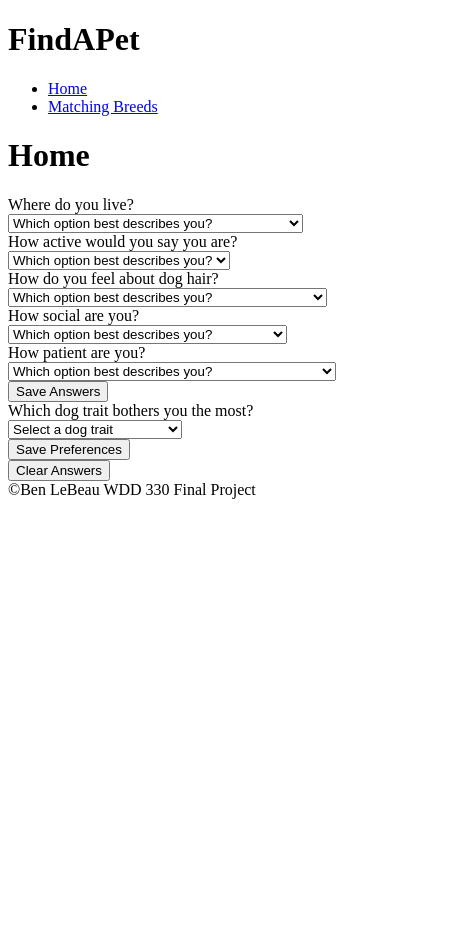
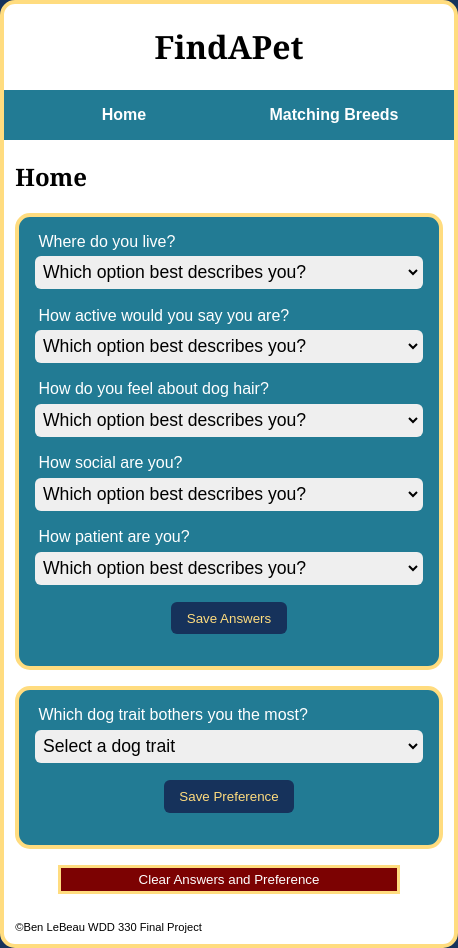
Before and after one commit to benjaminjalebeau/FindAPet, a website built with Vite: page src/index.html in a window 390 px wide. Shown: the whole page, 458 px wide, since content can reach past the window. Before the commit the page ends 844 px from the top, so only its background shows below. Built offline with nearby package versions, Linux system fonts and the light colour scheme.

Commit message:
Mobile simple css

```diff
--- /dev/null
+++ b/src/css/style.css
@@ -0,0 +1,194 @@
+/*
+*****Colors*****
+Main{color: #16325B;}
+Sec {color: #227B94;}
+Ter {color: #78B7D0;}
+Acc {color: #FFDC7F;}
+
+*****Fonts*****
+Headers{font-family: Georgia, serif;}
+Content{font-family: Arial, sans-serif;}
+*/
+body{
+    background-color: #16325B;
+    margin: 0;
+    font-family: Arial, sans-serif;
+}
+
+h1,h2,h3 {
+    font-family: Georgia, serif;
+}
+
+#contentWrapper{
+    margin: auto;
+    width: 450px;
+    border-style: solid;
+    border-width: 4px;
+    border-color: #FFDC7F;
+    border-radius: 15px;
+    background-color: white;
+}
+
+
+/*****Header/Nav*****/
+.logo{
+    text-align: center;
+}
+nav{
+    background-color: #227B94;
+}
+
+nav ul{
+    display: flex;
+    justify-content: space-evenly;
+    list-style-type: none;
+    padding: 1em 0 1em 0;
+}
+
+nav ul li{
+    width: 180px;
+    text-align: center;
+}
+
+nav ul li a{
+    color: white;
+    text-decoration: none;
+    font-weight: bolder;
+  }
+
+nav ul li a:hover{
+    color: #FFDC7F;
+    text-decoration: underline;
+    font-weight: bolder;
+  }
+
+/*****Main Content*****/
+main {
+    margin: auto;
+    width: 95%;
+}
+/*Forms*/
+form{
+    background-color: #227B94;
+    color: white;
+    border-style: solid;
+    border-width: 4px;
+    border-color: #FFDC7F;
+    border-radius: 15px;
+    padding: 1em;
+    margin-bottom: 1em;
+}
+
+form label{
+    margin-left: .2em;
+}
+
+form select{
+    border-radius: 6px;
+    width: 100%;
+    padding: .2em .1em;
+    font-size: 1.1em;
+    margin: .3em 0 1em 0;
+    border: solid 2px transparent;
+}
+
+form select:hover{
+    border: solid 2px #16325B;
+}
+
+.buttonBox{
+    text-align: center;
+    margin-bottom: 1em;
+}
+
+form button{
+    background-color: #16325B;
+    border: solid 2px transparent;;
+    color: #FFDC7F;
+    border-radius: 6px;
+    padding: .5em 1em;
+
+}
+
+form button:hover{
+    background-color: #78B7D0;
+    color: black;
+}
+
+form button:active {
+    border-style: solid;
+    border-width: 2px;
+    border-color: #FFDC7F;
+}
+
+#clearAnswers{
+    width: 80%;
+    color: white;
+    background-color: rgb(124, 2, 2);
+    border-style: solid;
+    border-width: 3px;
+    border-color: #FFDC7F;
+    padding: .3em 0;
+}
+
+#clearAnswers:hover {
+    border-color: red;
+    color: #FFDC7F;
+}
+
+#clearAnswers:active {
+    background-color: #FFDC7F;
+    color: rgb(124, 2, 2);
+}
+
+.formAlert{
+    color: rgb(124, 2, 2);
+    font-weight: bolder;
+    border: solid 2px red;
+    background-color: #FFDC7F;
+    padding: .2em;
+    margin-bottom: 1em;
+    text-align: center;
+}
+
+/*****Footer*****/
+footer{
+    padding: 1em;
+    font-size: .7em;
+}
+
+/*****BreedList Page*****/
+.breedList{
+    list-style-type: none;
+    padding: 0;
+}
+
+.breedList li{
+    width: 90%;
+    padding: 1em;
+    background-color: #227B94;
+    border: solid 3px #FFDC7F;
+    border-radius: 4px;
+    margin-bottom: 10px;
+
+}
+
+.breedList li:hover{
+    border-color: #16325B;
+    background-color: #78B7D0;
+}
+
+.breedList li a {
+    text-align: center;
+    color: #FFDC7F;
+
+}
+
+.breedList li a img{
+    max-width: 100%;
+}
+
+/*****BreedInfo Page*****/
+#breedInfoContainer img{
+    max-width: 100%;
+}
--- a/src/index.html
+++ b/src/index.html
@@ -9,12 +9,20 @@
     <!--script type="module" src="js/api.js"></script-->
   </head>
   <body>
+    <div id="contentWrapper">
+
     <header class="divider" id="headerPartial"></header>
     <nav id="navPartial"></nav>
-    <h1>Home</h1>
-    <div id="submitAnswersMessage"></div>
-    <div id="formBox">
+
+    <main>
+      <h2>Home</h2>
+
+
+
+      <div class="formBox">
+
         <form id="userInfoForm">
+          <div id="submitAnswersMessage" class="formAlert" hidden></div>
 
           <label for="barking">Where do you live?</label><br>
           <select name="barking" id="barkingLevel" form="userInfoForm" required>
@@ -41,7 +49,7 @@
               <option value=''>Which option best describes you?</option>
               <option value="1">I'm allergic</option>
               <option value="2">I own a dozen lint rollers</option>
-            <option value="3">It doesn't bother me as long as I vaccum everyday</option>
+              <option value="3">I'm fine as long as I vaccum everyday</option>
               <option value="4">As long as it doesn't get in my mouth</option>
               <option value="5">I'll endure anything for a puppy</option>
           </select><br>
@@ -63,17 +71,17 @@
               <option value="4">I skip to the last page of every book</option>
               <option value="3">I don't same-day all my deliveries</option>
               <option value="2">I don't mind the DMV or traffic</option>
-            <option value="1">Wandering a desert for 40 years doesn't sound bad.</option>
+              <option value="1">Wandering a desert for 40 years isn't bad.</option>
           </select><br>
+          <div class="buttonBox">
+            <button id="saveAnswers" type="submit">Save Answers</button><br>
+          </div>
+        </form>
 
 
+        <form id="userPreferenceForm">
+          <div id="submitPreferencesMessage" class="formAlert" hidden></div>
 
-
-        <button id="saveAnswers" type="submit">Save Answers</button><br>
-      </form>
-
-      <div id="submitPreferencesMessage"></div>
-      <form id="userPreferenceForm">
           <label for="defaultParam">Which dog trait bothers you the most?</label><br>
           <select id="defaultParam" name="defaultParam" form="userPreferenceForm" required>
             <option value=''>Select a dog trait</option>
@@ -83,13 +91,21 @@
             <option value="trainability">Doesn't listen to you</option>
             <option value="protectiveness">Is Overprotective</option>
           </select><br>
-
-        <button id="savePreference" type="submit">Save Preferences</button><br>
+          <div class="buttonBox">
+            <button id="savePreference" type="submit">Save Preference</button><br>
+          </div>
 
         </form>
-      <button id="clearAnswers">Clear Answers</button>
+        <div class="buttonBox">
+          <button id="clearAnswers">Clear Answers and Preference</button>
         </div>
 
+      </div>
+
+    </main>
+
     <footer id="footerPartial"></footer>
+
+  </div>
   </body>
 </html>
--- a/src/js/ExternalServices.mjs
+++ b/src/js/ExternalServices.mjs
@@ -26,7 +26,7 @@ export default class ExternalServices {
         const pageNumber = String(Object.keys(result.query.pages)[0])
         const pageText = result.query.pages[pageNumber].extract
         const wikiURL = "https://en.wikipedia.org/wiki/" + breedName
-        return pageText.slice(0, 500) + "...   Look at the full page here: " + wikiURL.replace(/ /g,"_")
+        return pageText.slice(0, 800) + "...   <br><br>Look at the full page here: " + wikiURL.replace(/ /g,"_")
       } catch (error) {
         console.log("Sorry, it looks like we can't get you a desription of this breed at this time...");
       }
--- a/src/js/main.js
+++ b/src/js/main.js
@@ -14,6 +14,7 @@ document.querySelector("#userInfoForm").addEventListener("submit", (e) => {
     e.preventDefault();
     //calls User Info Module, to save answers to local storage
     document.querySelector("#submitAnswersMessage").innerHTML = "Answers Saved! Make sure you fill out the Preference Form Below!"
+    document.querySelector("#submitAnswersMessage").removeAttribute('hidden');
     userAnswers.saveData();
 
   });
@@ -23,6 +24,7 @@ document.querySelector("#userPreferenceForm").addEventListener("submit", (e) =>
   e.preventDefault();
   //calls User Info Module, to save answers to local storage
   document.querySelector("#submitPreferencesMessage").innerHTML = "Preference Saved! If both forms were submitted, select the breed list tab!"
+  document.querySelector("#submitPreferencesMessage").removeAttribute('hidden');
   userAnswers.savePreference();
 
 
@@ -33,4 +35,6 @@ document.querySelector("#clearAnswers").addEventListener("click", (e) => {
     localStorage.clear();
     document.querySelector("#submitAnswersMessage").innerHTML = "Answers have been cleared"
     document.querySelector("#submitPreferencesMessage").innerHTML = "Preferences have been cleared"
+    document.querySelector("#submitAnswersMessage").removeAttribute('hidden');
+    document.querySelector("#submitPreferencesMessage").removeAttribute('hidden');
   });
```
Also changed, not shown: src/InfoPage/index.html (+8 -5 lines), src/breedsPage/index.html (+8 -5 lines). Lines whose indentation alone changed are shown as unchanged.
